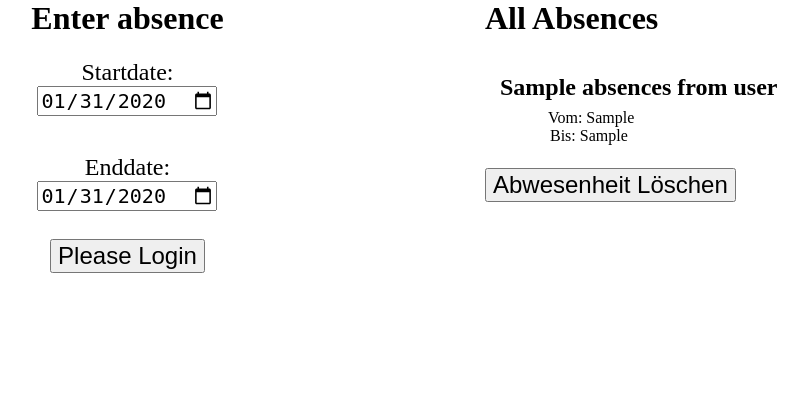
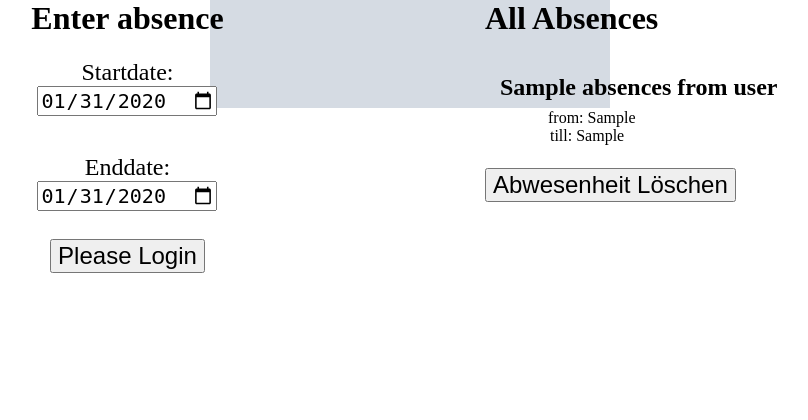
Before and after one commit to justTill/whereToLunch, a Django app: template app/absenceCalendar/templates/absenceCalendar/absenceIndex.html in a window 1280 px wide. Shown: the part 357-777 px from the top of the page, without its empty margins (230-1038 px from the left). Run offline with Django 3.2, Linux system fonts and the light colour scheme; tables that the repository leaves empty hold one stand-in row (values such as "Sample post"); the template is opened without the code that fills it: values that come from a table or form of the project are taken from there, most other values are stand-ins (such as "Sample title", 1, 10 or a date in 2020); grey boxes marked "Sample" are stand-in pictures; style sheets or scripts are compiled from the project's sources; some libraries are stand-ins or nearby versions.

Commit message:
cleanup before Review

```diff
--- a/app/absenceCalendar/templates/absenceCalendar/absenceIndex.html
+++ b/app/absenceCalendar/templates/absenceCalendar/absenceIndex.html
@@ -13,9 +13,15 @@
         <link type="text/x-scss" href="{% static 'weather.scss' %}" rel="stylesheet" media="screen">
         <link type="text/x-scss" href="{% static 'absence.scss' %}" rel="stylesheet" media="screen">
         <style>
-            .background{
-                background-image: url( {{ django_static_url }}{{  background_image_url }} );
-            }
+            {% if background_image_url %}
+                .background {
+                    background-image: url({{  background_image_url }} );
+                }
+            {% else  %}
+                .background {
+                    background-color: rgb(145, 145, 145);
+                }
+            {% endif %}
         </style>
     {% endcompress %}
 </head>
--- a/app/absenceCalendar/templates/absenceCalendar/absenceLists.html
+++ b/app/absenceCalendar/templates/absenceCalendar/absenceLists.html
@@ -10,13 +10,13 @@
                                 <div class="oneAbsence">
                                 {% if user.username == name %}
                                     <input class="checkbox"c type="checkbox" name="absenceBox" value="{{ a }}">
-                                    <span class="fromWithBox">Vom: {{ a.absenceFrom }}</span>
+                                    <span class="fromWithBox">from: {{ a.absenceFrom }}</span>
                                     <br>
-                                    <span class="to">Bis: {{ a.absenceTo }}</span>
+                                    <span class="to">till: {{ a.absenceTo }}</span>
                                 {% else %}
-                                    <span class="from">Vom: {{ a.absenceFrom }}</span>
+                                    <span class="from">from: {{ a.absenceFrom }}</span>
                                     <br>
-                                    <span class="to">Bis: {{ a.absenceTo }}</span>
+                                    <span class="to">till: {{ a.absenceTo }}</span>
                                 {% endif %}
                             </div>
                 {% endfor %}
--- a/app/forecast/forecastApi.py
+++ b/app/forecast/forecastApi.py
@@ -29,7 +29,7 @@
             return r.json()
         except Exception as e:
             logger.error("something went wrong, is the city-name: (%s) or api-key (%s) correct ? ")
-            print(e)
+            logger.error("getting forecast causes following error: %s" % e)
             return None
 
     logger.warning("there is no api key or city name deposited")
@@ -41,7 +41,7 @@
     tomorrow = timezone.now() + datetime.timedelta(days=1)
     tomorrow = tomorrow.strftime("%Y-%m-%d 12:00:00")
     try:
-        logger.info("check if json has the right format")
+        logger.info("process forecast information in json")
         if json is not None:
             for json in json['list']:
                 if json['dt_txt'] == tomorrow and dateManager.is_after_noon():
@@ -66,5 +66,4 @@
 
 
 def delete_old_forecasts():
-    # timzeone.now equals the actual date minus one hour
     Forecast.objects.filter(timestamp__lte=timezone.now()).delete()
--- a/whereToEat.yml
+++ b/whereToEat.yml
@@ -2,7 +2,8 @@
 
 services:
   lunchapp:
-    image: justtill/where_to_eat:where_to_eat_v.1.0.1 # Change this version number if you want a previous/new version
+    restart: always
+    image: justtill/where_to_eat:where_to_eat_v.1.0.1 # Change this version number if you want a previous/newer version
     command: gunicorn LightningLunch.wsgi:application --bind 0.0.0.0:8000
     volumes:
       - static_volume:/home/app/web/staticfiles
@@ -21,6 +22,7 @@
     depends_on:
       - db
   db:
+    restart: always
     image: postgres:11.0-alpine
     volumes:
       - postgres_data:/var/lib/postgresql/data/
@@ -29,6 +31,7 @@
       - POSTGRES_PASSWORD=${SQL_PASSWORD}
       - POSTGRES_DB=${DATABASE_NAME}
   nginx:
+    restart: always
     image: justtill/where_to_eat:nginx_latest
     volumes:
       - static_volume:/home/app/web/staticfiles
```
Also changed, not shown: .github/workflows/main.yml, CHANGELOG.md, 3 other files.
